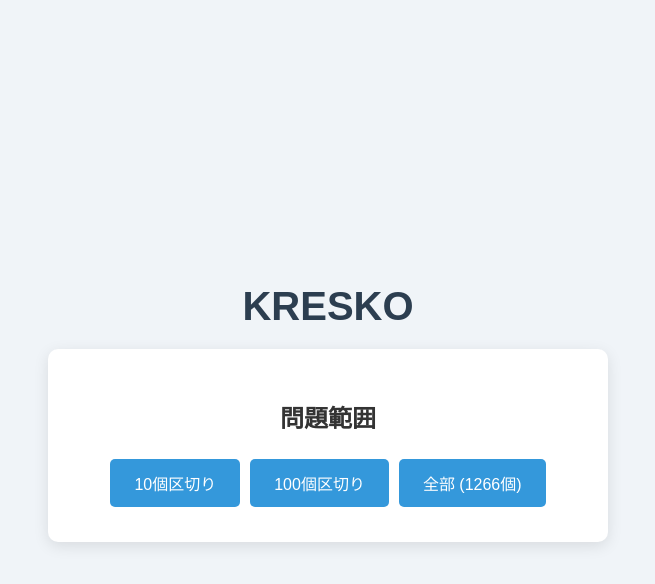
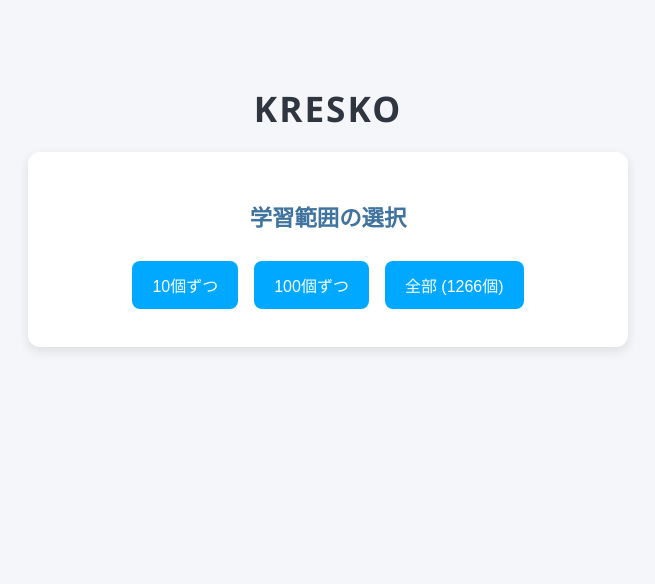
Before and after one commit to manzoku-bukuro/KRESKO, a React (Vite) app: page / in a window 1280 px wide. Shown: the top 584 px of the page, without its empty margins (312-967 px from the left). Built offline with nearby package versions, Linux system fonts and the light colour scheme.

Commit message:
feat: add group selection functionality and improve UI styling

```diff
--- a/src/App.tsx
+++ b/src/App.tsx
@@ -14,7 +14,6 @@ function App() {
   const [currentQuestionIndex, setCurrentQuestionIndex] = useState(0);
   const [isQuizFinished, setIsQuizFinished] = useState(false);
   const [isAnswerShown, setIsAnswerShown] = useState(false);
-  // 新しいステートの追加
   const [groupSize, setGroupSize] = useState<number | null>(null);
   const [groupStart, setGroupStart] = useState<number | null>(null);
 
@@ -39,10 +38,8 @@ function App() {
       selectedWords = selectedWords.slice(startIndex, startIndex + groupSize);
     }
 
-    // 単語をシャッフル
+    // シャッフルして10問だけ抽出
     const shuffled = selectedWords.sort(() => 0.5 - Math.random());
-
-    // 10問だけに制限 (選択範囲が10未満なら可能な分だけ)
     const limited = shuffled.slice(0, 10);
 
     setQuestions(limited);
@@ -51,38 +48,43 @@ function App() {
     setIsAnswerShown(false);
   };
 
+  // groupStart変更時にクイズ開始
   useEffect(() => {
     if (groupStart !== null && groupSize !== null) {
       startQuiz();
     }
   }, [groupStart, groupSize]);
 
-  const showAnswer = () => {
+  const handleButtonClick = () => {
+    if (!isAnswerShown) {
       setIsAnswerShown(true);
-  };
-
-  const nextQuestion = () => {
+    } else {
       if (currentQuestionIndex < questions.length - 1) {
         setCurrentQuestionIndex(currentQuestionIndex + 1);
         setIsAnswerShown(false);
       } else {
         setIsQuizFinished(true);
       }
+    }
   };
 
-  // JSXのレンダリング
   return (
     <div className="app-container">
       <h1>KRESKO</h1>
+
       {groupSize === null ? (
         <div className="group-selection-card">
-          <h2>問題範囲</h2>
-          <button onClick={() => setGroupSize(10)}>10個区切り</button>
-          <button onClick={() => setGroupSize(100)}>100個区切り</button>
-          <button onClick={() => {
+          <h2>学習範囲の選択</h2>
+          <button onClick={() => setGroupSize(10)}>10個ずつ</button>
+          <button onClick={() => setGroupSize(100)}>100個ずつ</button>
+          <button
+            onClick={() => {
               setGroupSize(ALL_WORDS_COUNT);
-            setGroupStart(1); // 「全部」の場合は1から開始
-          }}>全部 ({ALL_WORDS_COUNT}個)</button>
+              setGroupStart(1); // 全部の場合は1から開始
+            }}
+          >
+            全部 ({ALL_WORDS_COUNT}個)
+          </button>
         </div>
       ) : groupStart === null ? (
         <div className="group-selection-card">
@@ -94,35 +96,47 @@ function App() {
           ))}
           <button onClick={() => setGroupSize(null)}>戻る</button>
         </div>
-      ) : (
-        !isQuizFinished ? (
+      ) : !isQuizFinished ? (
         <div className="quiz-card">
           <h2>問題 {currentQuestionIndex + 1} / {questions.length}</h2>
           <p className="esperanto-word">{questions[currentQuestionIndex]?.esperanto}</p>
 
-            {!isAnswerShown ? (
-              <button onClick={showAnswer}>回答を表示</button>
-            ) : (
-              <div>
-                <p className="japanese-word">{questions[currentQuestionIndex]?.japanese}</p>
-                <button onClick={nextQuestion}>次の問題へ</button>
+          <div className="answer-area">
+            {isAnswerShown && (
+              <p className="japanese-word">
+                {questions[currentQuestionIndex]?.japanese}
+              </p>
+            )}
           </div>
-            )}
-            <button onClick={() => {
+
+          {/* ボタン1つで切り替え式 */}
+          <button onClick={handleButtonClick}>
+            {isAnswerShown ? "次の問題へ" : "回答を表示"}
+          </button>
+
+          <button
+            className="back-button"
+            onClick={() => {
               setGroupSize(null);
               setGroupStart(null);
-            }}>範囲選択に戻る</button>
+            }}
+          >
+            範囲選択に戻る
+          </button>
         </div>
       ) : (
         <div className="result-card">
           <h2>学習終了！</h2>
           <p>選択された範囲の学習が完了しました。</p>
-            <button onClick={() => {
+          <button
+            onClick={() => {
               setGroupSize(null);
               setGroupStart(null);
-            }}>もう一度挑戦する</button>
+            }}
+          >
+            もう一度挑戦する
+          </button>
         </div>
-        )
       )}
     </div>
   );
--- a/src/index.css
+++ b/src/index.css
@@ -1,66 +1,112 @@
+/* 全体のリセット＆フォント */
 body {
-  font-family: sans-serif;
-  background-color: #f0f4f8;
+  margin: 0;
+  font-family: 'Segoe UI', 'Helvetica Neue', Arial, sans-serif;
+  background: #f5f6fa;
   color: #333;
-  display: flex;
-  justify-content: center;
-  align-items: center;
-  min-height: 100vh;
+}
+
+/* アプリ全体 */
+.app-container {
+  max-width: 600px;
+  margin: 40px auto;
+  padding: 20px;
+  text-align: center;
+}
+
+/* タイトル */
+h1 {
+  font-size: 2.2rem;
+  color: #2f3640;
+  margin-bottom: 20px;
+  letter-spacing: 2px;
+  font-weight: bold;
+}
+
+/* カード風のエリア */
+.group-selection-card,
+.quiz-card,
+.result-card {
+  background: #fff;
+  border-radius: 12px;
+  padding: 30px 20px;
+  box-shadow: 0 4px 12px rgba(0,0,0,0.1);
+  margin-top: 20px;
+}
+
+/* 見出し */
+h2 {
+  font-size: 1.4rem;
+  color: #40739e;
+  margin-bottom: 20px;
+}
+
+/* ボタン共通スタイル */
+button {
+  display: inline-block;
+  margin: 8px;
+  padding: 12px 20px;
+  font-size: 1rem;
+  border: none;
+  border-radius: 8px;
+  cursor: pointer;
+  background: #00a8ff;
+  color: #fff;
+  transition: background 0.2s ease, transform 0.1s ease;
+}
+
+button:hover {
+  background: #0097e6;
+  transform: translateY(-2px);
+}
+
+button:active {
+  transform: translateY(1px);
+}
+
+/* 戻るボタン */
+.back-button {
+  background: #718093;
+}
+
+.back-button:hover {
+  background: #596275;
+}
+
+/* 出題単語 */
+.esperanto-word {
+  font-size: 1.8rem;
+  font-weight: bold;
+  color: #273c75;
+  margin-bottom: 20px;
+}
+
+/* 回答エリア（高さを確保してガタガタしない） */
+.answer-area {
+  min-height: 60px;
+  margin-bottom: 20px;
+}
+
+/* 和訳 */
+.japanese-word {
+  font-size: 1.4rem;
+  color: #44bd32;
   margin: 0;
 }
 
-#root {
-  width: 100%;
-  max-width: 600px;
-  padding: 20px;
-  box-sizing: border-box;
-}
-
+/* スマホ対応 */
+@media (max-width: 480px) {
   .app-container {
-  text-align: center;
+    margin: 20px;
+    padding: 10px;
   }
 
   h1 {
-  font-size: 2.5rem;
-  color: #2c3e50;
-  margin-bottom: 20px;
-}
-
-.group-selection-card,
-.quiz-card,
-.result-card {
-  background-color: #ffffff;
-  padding: 30px;
-  border-radius: 10px;
-  box-shadow: 0 4px 15px rgba(0, 0, 0, 0.1);
-}
-
-.esperanto-word {
-  font-size: 2rem;
-  font-weight: bold;
-  margin: 20px 0;
-  color: #3498db;
-}
-
-.japanese-word {
-  font-size: 1.5rem;
-  font-weight: bold;
-  margin: 20px 0;
-  color: #e74c3c;
+    font-size: 1.6rem;
   }
 
   button {
-  background-color: #3498db;
-  color: white;
-  padding: 12px 24px;
-  border: none;
-  border-radius: 5px;
-  font-size: 1rem;
-  cursor: pointer;
-  transition: background-color 0.3s ease;
-  margin: 5px; /* ボタン間の余白を追加 */
+    width: 100%;
+    margin: 6px 0;
   }
-
-button:hover {
-  background-color: #2980b9;
 }
```
Lines whose indentation alone changed are shown as unchanged.
